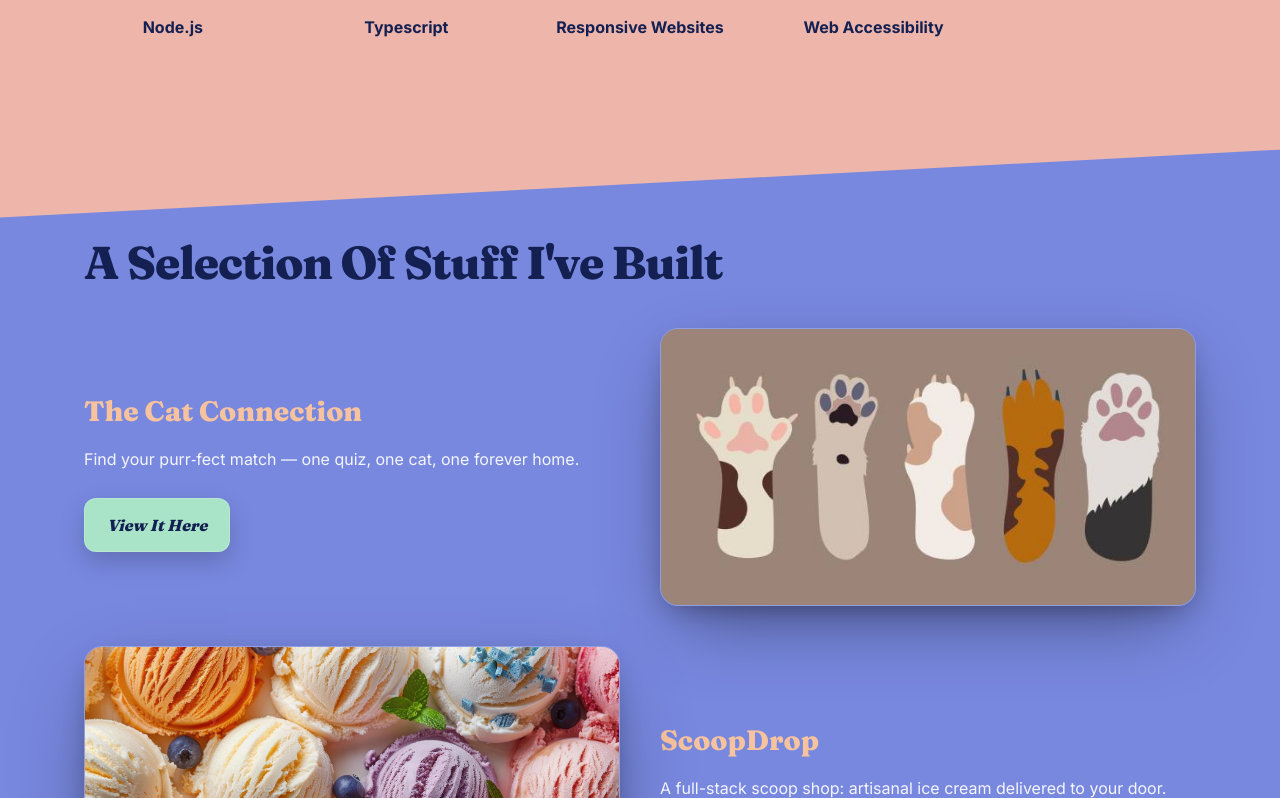
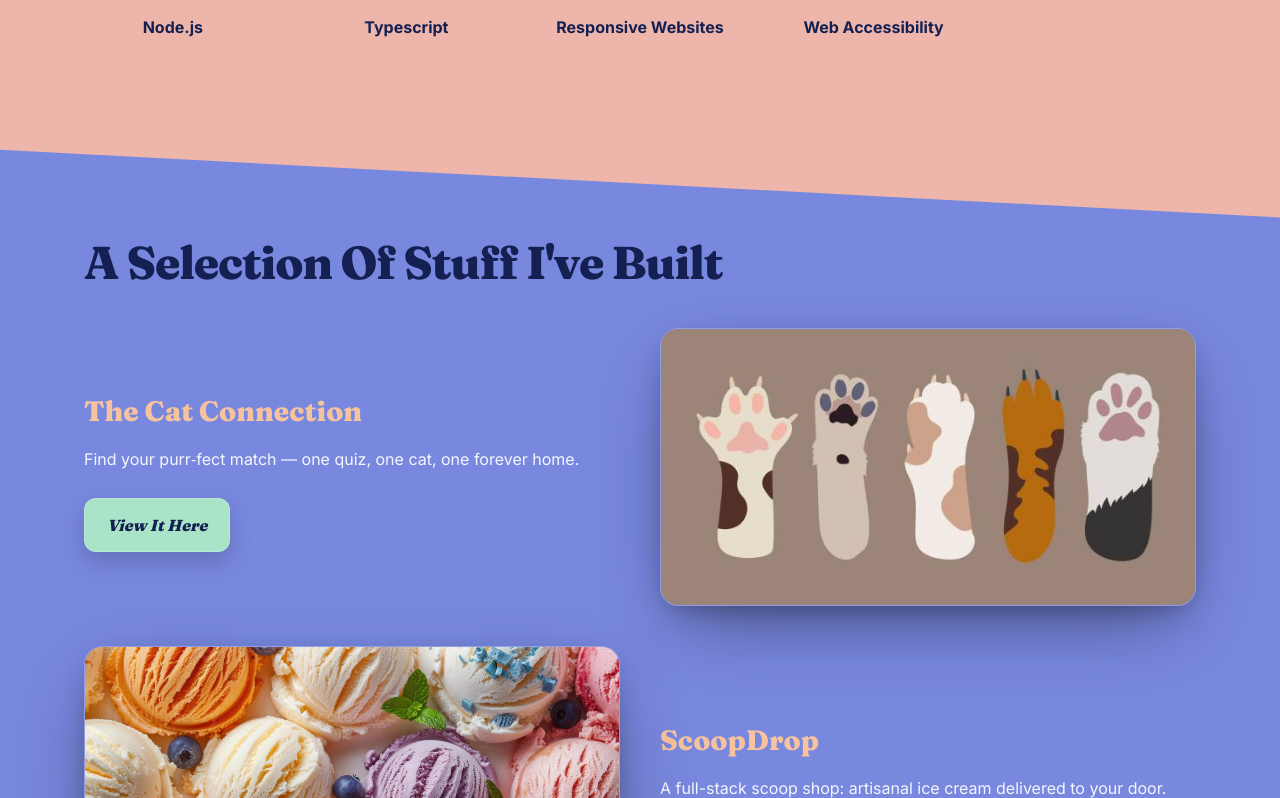
Before and after one commit to yidanxu92/mywebsite, a Next.js app: page / in a window 1280 px wide. Shown: the part 1622-2420 px from the top of the page. Built offline with nearby package versions, Linux system fonts and the light colour scheme.

Commit message:
polygon update

```diff
--- a/src/app/globals.css
+++ b/src/app/globals.css
@@ -359,7 +359,7 @@ img.rounded-img { @apply rounded-full border border-blue-200/50 dark:border-blue
           height: clamp(90px, 10vw, 160px);
           background: #eeb6aa;
           /* 从左到右上扬的斜切（像参考图那样切进来） */
-          clip-path: polygon(0 65%, 100% 12%, 100% 0, 0 0);
+          clip-path: polygon(0 0, 100% 0, 100% 65%, 0 12%);
           z-index: 0;
         }
 
```
